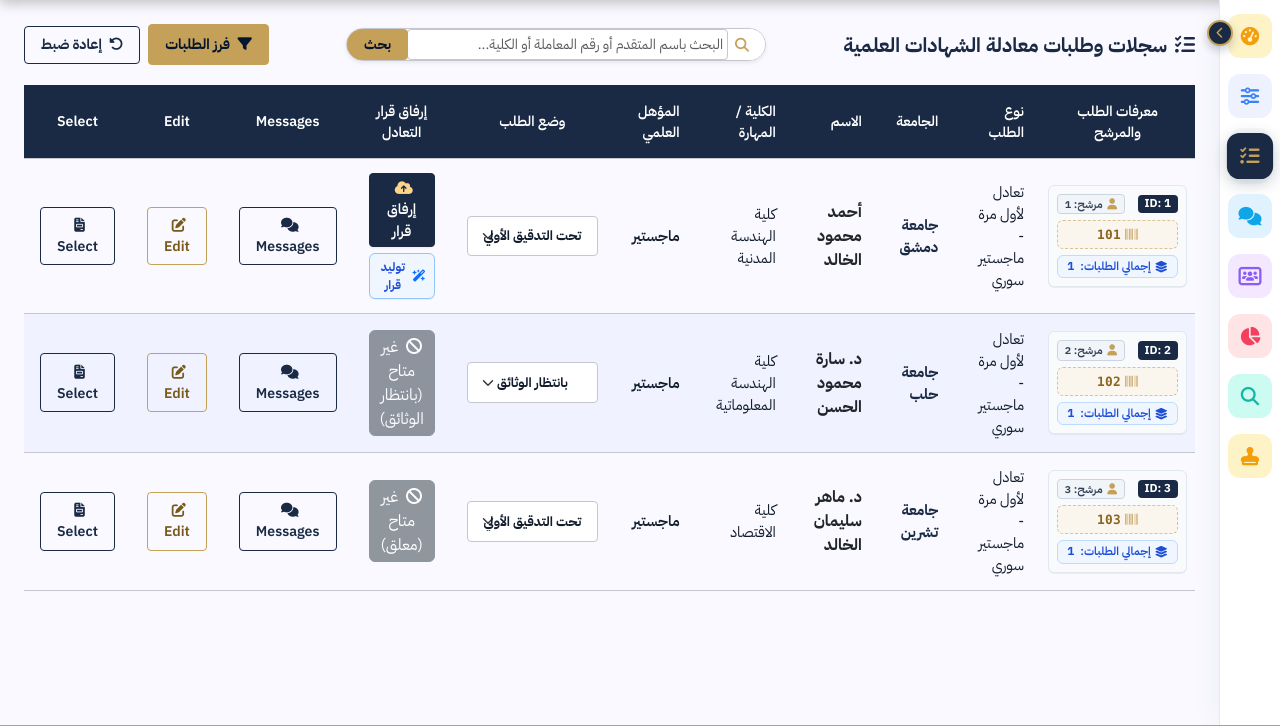
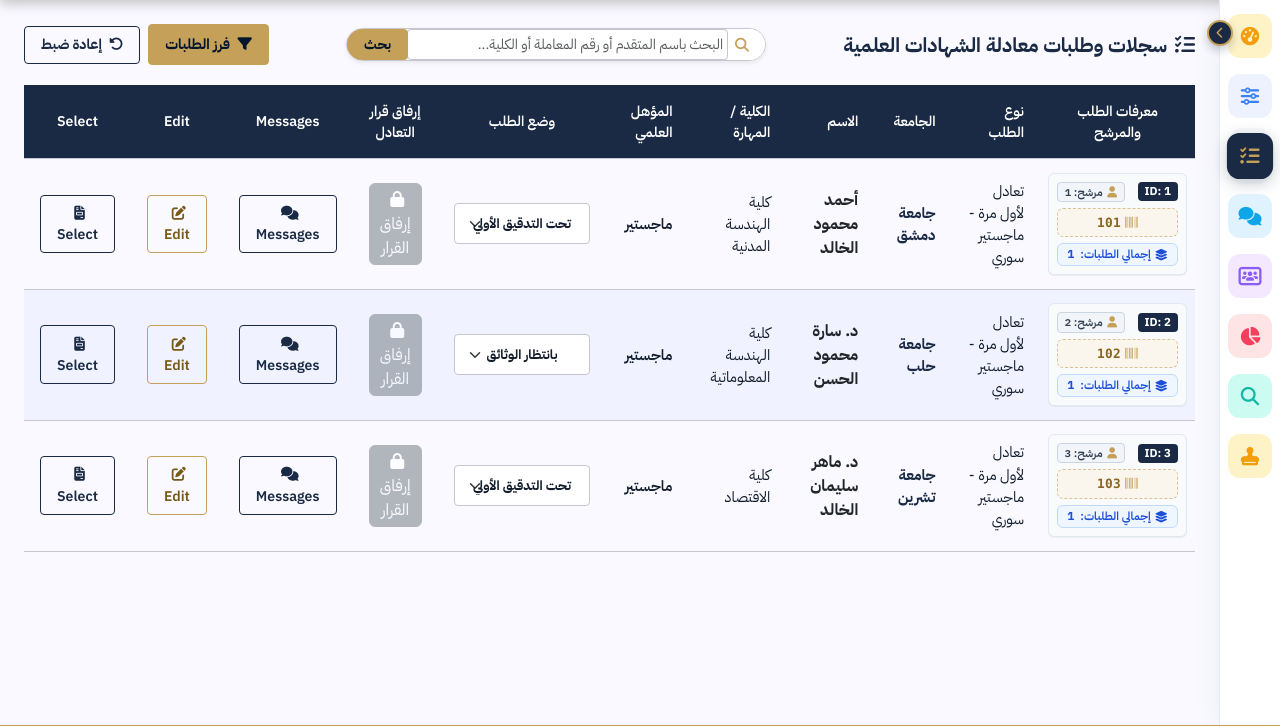
Before and after one commit to Abood-Alhoury/mohe2, a Laravel app: page /admin/applications in a window 1280 px wide. Shown: the part 105-831 px from the top of the page. Run offline with Laravel 12, Linux system fonts and the light colour scheme; a user stored in the database is signed in; data comes from the database, SQL or seed files in the repository; data that the repository does not hold is empty; style sheets or scripts are compiled from the project's sources.

Commit message:
update application statuses and decision attachment workflow

```diff
--- a/app/Http/Controllers/Admin/ApplicationsController.php
+++ b/app/Http/Controllers/Admin/ApplicationsController.php
@@ -56,7 +56,7 @@ class ApplicationsController extends Controller
             'لجنة عامة',
             'بانتظار لجنة إنتاج علمي',
             'بانتظار المقابلة',
-            'تم الصدور',
+            'بانتظار إصدار القرار',
         ];
 
         return view('admin.applications.index', compact(
--- a/resources/views/admin/applications/index.blade.php
+++ b/resources/views/admin/applications/index.blade.php
@@ -159,39 +159,46 @@
 
                     <!-- 7. Application Status -->
                     <td class="text-center">
+                        @if($app->status === 'تم الصدور')
+                            <span class="badge bg-success-subtle text-success border border-success-subtle fw-bold px-2.5 py-1.5 fs-7">
+                                <i class="fa-solid fa-circle-check me-1 text-success"></i> تم الصدور
+                            </span>
+                        @else
                             <!-- Quick Status Update Form -->
                             <form action="{{ route('admin.applications.update_status', $app->id) }}" method="POST" class="d-inline">
                                 @csrf
                                 @method('PATCH')
-                            <select name="status" onchange="this.form.submit()" class="form-select form-select-sm fw-bold text-center" style="font-size: 0.82rem; min-width: 130px; border-color: var(--outline-variant);">
+                                <select name="status" onchange="this.form.submit()" class="form-select form-select-sm fw-bold text-center" style="font-size: 0.82rem; min-width: 135px; border-color: var(--outline-variant);">
                                     @foreach($statusesList as $st)
                                         <option value="{{ $st }}" {{ $app->status == $st ? 'selected' : '' }}>{{ $st }}</option>
                                     @endforeach
                                 </select>
                             </form>
+                        @endif
                     </td>
 
                     <!-- 8. Decision Attachment & Decision Generation -->
                     <td class="text-center align-middle">
                         @php
                             $canGenerateDecision = str_contains($app->request_type, 'ماجستير تطبيقي') || str_contains($app->request_type, 'ماجستير سوري');
+                            $canAttachDecision = ($app->status === 'بانتظار إصدار القرار');
                         @endphp
                         <div class="d-flex flex-column align-items-center gap-1.5 justify-content-center mx-auto" style="max-width: 125px;">
-                            @if($app->latestDecision)
-                                <a href="{{ asset('storage/' . $app->latestDecision->file_path) }}" target="_blank" class="btn btn-xs btn-gold-cta py-1 px-2 text-decoration-none shadow-xs w-100">
-                                    <i class="fa-solid fa-file-pdf me-1 text-danger"></i> تحميل القرار
-                                </a>
-                            @elseif($isForbiddenStatus)
-                                <button type="button" class="btn btn-xs btn-secondary py-1 px-2 opacity-75 w-100" disabled title="لا يمكن رفع أو توليد قرار لطلب حالته ({{ $app->status }})">
-                                    <i class="fa-solid fa-ban me-1"></i> غير متاح ({{ $app->status }})
+                            @if($canAttachDecision)
+                                <button type="button" class="btn btn-xs btn-solid-navy py-1 px-2 shadow-xs w-100" data-bs-toggle="modal" data-bs-target="#decisionModal{{ $app->id }}">
+                                    <i class="fa-solid fa-cloud-arrow-up me-1" style="color: var(--heritage-gold-light);"></i> إرفاق القرار
                                 </button>
+                            @elseif($app->status === 'تم الصدور')
+                                <span class="badge bg-light text-muted border px-2 py-1 fs-8 w-100 mb-1">
+                                    <i class="fa-solid fa-stamp me-1 text-success"></i> تم رصد القرار
+                                </span>
                             @else
-                                <button type="button" class="btn btn-xs btn-solid-navy py-1 px-2 shadow-xs w-100" data-bs-toggle="modal" data-bs-target="#decisionModal{{ $app->id }}">
-                                    <i class="fa-solid fa-cloud-arrow-up me-1" style="color: var(--heritage-gold-light);"></i> إرفاق قرار
+                                <button type="button" class="btn btn-xs btn-secondary py-1 px-2 opacity-50 w-100" disabled title="إرفاق القرار متاح فقط عندما تكون الحالة (بانتظار إصدار القرار)">
+                                    <i class="fa-solid fa-lock me-1"></i> إرفاق القرار
                                 </button>
                             @endif
 
-                            @if($canGenerateDecision && !$isForbiddenStatus)
+                            @if($canGenerateDecision && ($app->status === 'بانتظار إصدار القرار' || $app->status === 'تم الصدور'))
                                 <a href="{{ route('admin.reports.generate_decision', $app->id) }}" class="btn btn-xs fw-bold shadow-2xs py-1 px-2 text-decoration-none w-100 d-inline-flex align-items-center justify-content-center gap-1" style="font-size: 0.75rem; border: 1px solid #93c5fd; color: #1d4ed8; background-color: #eff6ff;" title="توليد نموذج قرار التعادل تلقائياً من بيانات المتقدم">
                                     <i class="fa-solid fa-wand-magic-sparkles text-primary fs-9"></i> توليد قرار
                                 </a>
```
Lines whose indentation alone changed are shown as unchanged.
